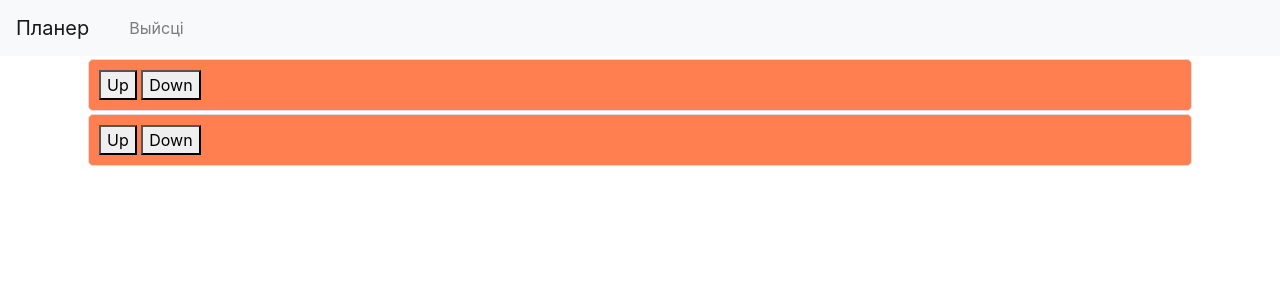
After one commit to kaleichykhanna/calender, a Django app: page /calendar/edit in a window 1280 px wide. The commit adds this page. Shown: the top 300 px of the page. Run offline with Django 4.2, Linux system fonts and the light colour scheme; some libraries are stand-ins or nearby versions.

Commit message:
ihavenoidea

```diff
--- a/planer/cal/static/cal/styles.css
+++ b/planer/cal/static/cal/styles.css
@@ -6,6 +6,7 @@
 div#plan {
     background-color: coral;
     border: 1px solid #ddd;
+    position:relative;
     padding: 10px;
     margin: 3px;
     border-radius: 5px;
--- /dev/null
+++ b/planer/cal/templates/cal/edit.html
@@ -0,0 +1,12 @@
+{% extends "cal/layout.html" %}
+
+{%block content%}
+<div id="plan">
+    <button>Up</button>
+    <button>Down</button>
+</div>
+<div id="plan">
+    <button>Up</button>
+    <button>Down</button>
+</div>
+{% endblock %}
--- a/planer/cal/templates/cal/layout.html
+++ b/planer/cal/templates/cal/layout.html
@@ -20,7 +20,7 @@
         <div class="collapse navbar-collapse" justify-content-end id="navbarNav">
             <ul class="navbar-nav">
                 <li class="nav-item">
-                    <a class="nav-link" href="index">{{ user.username }}</a>
+                    <a class="nav-link" href="{% url 'index' %}">{{ user.username }}</a>
                 </li>
                 <li class="nav-item">
                     <a class="nav-link" href="{% url 'logout' %}">Выйсці</a>
--- a/planer/cal/urls.py
+++ b/planer/cal/urls.py
@@ -10,4 +10,5 @@ app_name = 'cal'
 urlpatterns = [
     path('', views.redirect_to_today, name="index"),
     path('<int:year>/<int:month>/<int:day>/', views.week_view, name="week_view"),
+    path('edit', views.edit, name="edit")
 ]
--- a/planer/cal/views.py
+++ b/planer/cal/views.py
@@ -30,3 +30,6 @@ def week_view(request, year=None, month=None, day=None):
 def redirect_to_today(request):
     today = datetime.today()
     return HttpResponseRedirect(reverse('cal:week_view', args=(today.year, today.month, today.day)))
+
+def edit(request):
+    return render(request, 'cal/edit.html')
--- a/planer/planer/settings.py
+++ b/planer/planer/settings.py
@@ -35,6 +35,7 @@ INSTALLED_APPS = [
     'cal',
     'users',
     "crispy_forms",
+    'django_extensions',
     'django.contrib.admin',
     'django.contrib.auth',
     'django.contrib.contenttypes',
--- a/planer/users/templates/users/layout.html
+++ b/planer/users/templates/users/layout.html
@@ -18,7 +18,7 @@
             <ul class="navbar-nav">
                 {% if user.is_authenticated %}
                     <li class="nav-item">
-                        <a class="nav-link" href="#">{{ user.username }}</a>
+                        <a class="nav-link" href="{% url 'cal:index' %}">{{ user.username }}</a>
                     </li>
                     <li class="nav-item">
                         <a class="nav-link" href="{% url 'logout' %}">Выйсці</a>
--- a/planer/users/views.py
+++ b/planer/users/views.py
@@ -31,14 +31,14 @@ def login_view(request):
         # Otherwise, return login page again with new context
         else:
             return render(request, "users/login.html", {
-                "message": "Неправильно введённые данные"
+                "message": "Няправільна уведзеныя дадзеныя"
             })
     return render(request, "users/login.html")
 
 def logout_view(request):
     logout(request)
     return render(request, "users/login.html", {
-                "message": "Вход не выполнен"
+                "message": "Уваход не выкананы"
             })
 
 from django.contrib.auth.forms import UserCreationForm
```
Also changed, not shown: planer/users/templates/users/wait.html (deleted, +0 -22 lines), planer/db.sqlite3, planer/myapp_models.png (added).
